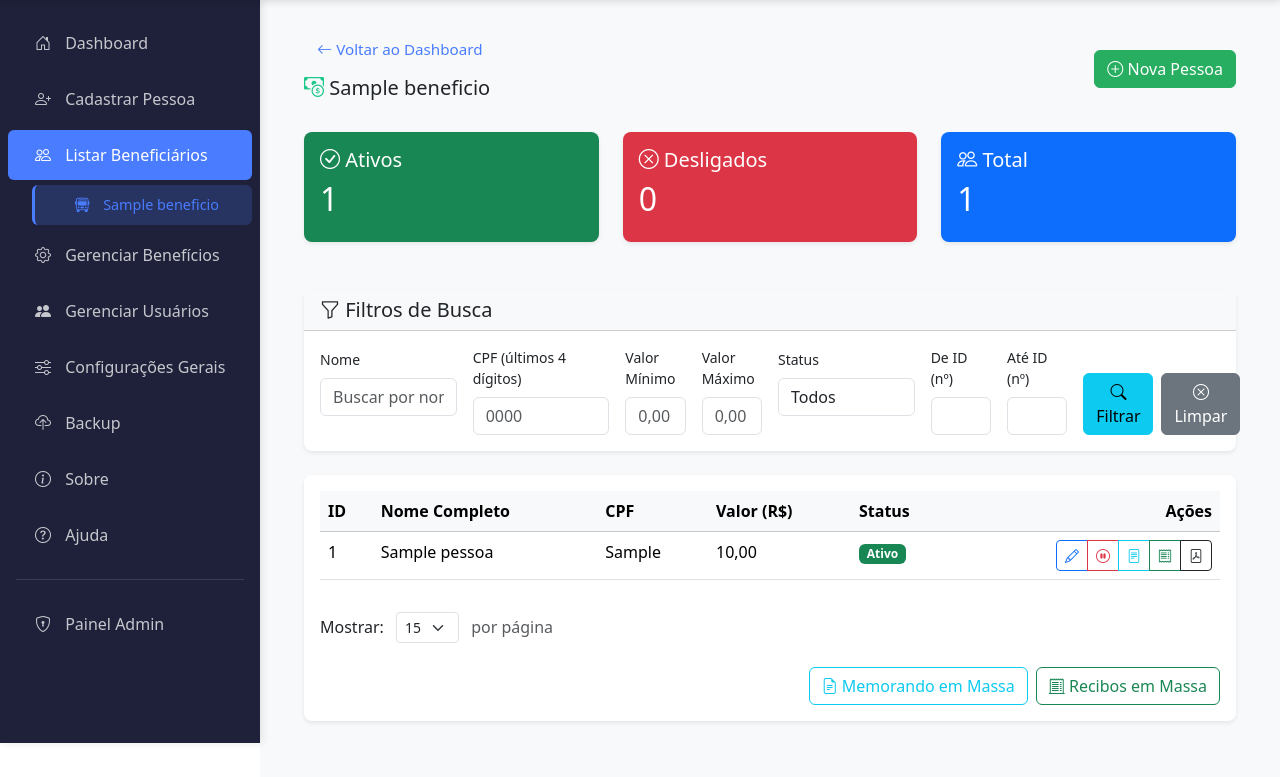
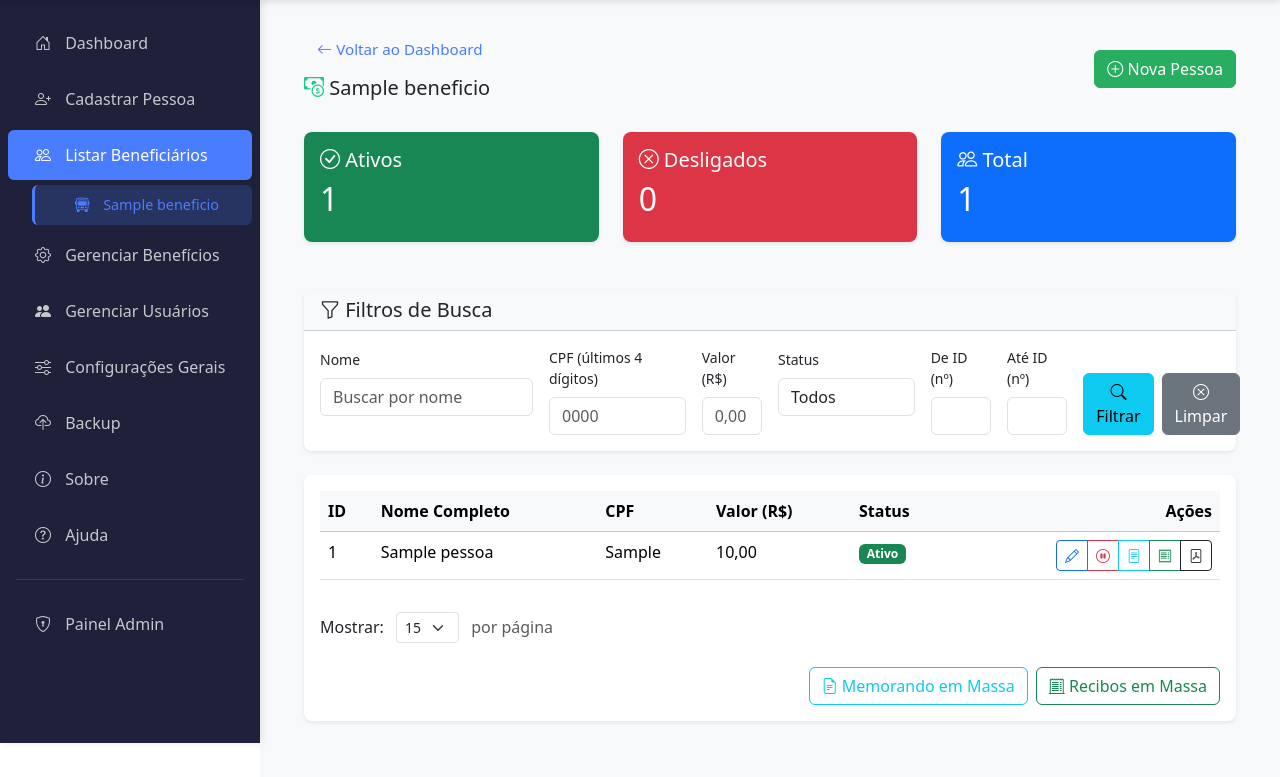
Before and after one commit to David-Felix/mvpgesocial, a Django app: page /beneficio/1/pessoas/ in a window 1280 px wide. Shown: the part 57-834 px from the top of the page. Run offline with Django 5.2, Linux system fonts and the light colour scheme; a user stored in the database is signed in; tables that the repository leaves empty hold one stand-in row (values such as "Sample post").

Commit message:
Ajuste tamanho brasao, novo filtro por valor

```diff
--- a/beneficios/utils.py
+++ b/beneficios/utils.py
@@ -44,7 +44,7 @@ def desenhar_conteudo_recibo(c, pessoa, width, height, margin):
     # Altere o caminho abaixo para o local real da imagem no seu servidor
     caminho_brasao = os.path.join(os.path.dirname(__file__), '..', 'static', 'images', 'brasao.jpg')
     if os.path.exists(caminho_brasao):
-        c.drawImage(caminho_brasao, (width/2) - 1.25*cm, y_header, width=2.5*cm, height=2.5*cm, mask='auto')
+        c.drawImage(caminho_brasao, (width/2) - 0.75*cm, y_header, width=1.5*cm, height=1.5*cm, mask='auto')
         y_header -= 1.5 * cm
     else:
         # Se não houver imagem, apenas pula o espaço
--- a/beneficios/views.py
+++ b/beneficios/views.py
@@ -216,7 +216,7 @@ def pessoas_por_beneficio(request, beneficio_id):
     beneficio = get_object_or_404(Beneficio, pk=beneficio_id)
 
     # Query Base
-    pessoas_query = Pessoa.objects.filter(beneficio=beneficio).order_by('nome_completo')
+    pessoas_query = Pessoa.objects.filter(beneficio=beneficio).select_related('documento').order_by('nome_completo')
 
     # Contagens dos Cards
     stats = pessoas_query.aggregate(
@@ -229,11 +229,9 @@ def pessoas_por_beneficio(request, beneficio_id):
     f_nome = request.GET.get('nome', '').strip()
     f_cpf = request.GET.get('cpf', '').strip()
     f_status = request.GET.get('status', '')
-    f_v_min = request.GET.get('valor_min', '').replace(',', '.')
-    f_v_max = request.GET.get('valor_max', '').replace(',', '.')
+    f_valor = request.GET.get('valor', '').replace(',', '.')
     f_pos_de = request.GET.get('id_de', '').strip()
     f_pos_ate = request.GET.get('id_ate', '').strip()
-    # REMOVIDO: f_sem_doc = request.GET.get('sem_documento', '')
 
     # Filtros no Banco
     pessoas_filtradas = pessoas_query
@@ -246,13 +244,9 @@ def pessoas_por_beneficio(request, beneficio_id):
     elif f_status == 'desativado':
         pessoas_filtradas = pessoas_filtradas.filter(ativo=False)
 
-    # REMOVIDO: Filtro sem documento
-
     try:
-        if f_v_min and float(f_v_min) > 0:
-            pessoas_filtradas = pessoas_filtradas.filter(valor_beneficio__gte=float(f_v_min))
-        if f_v_max and float(f_v_max) > 0:
-            pessoas_filtradas = pessoas_filtradas.filter(valor_beneficio__lte=float(f_v_max))
+        if f_valor and float(f_valor) > 0:
+            pessoas_filtradas = pessoas_filtradas.filter(valor_beneficio=float(f_valor))
     except ValueError:
         pass
 
@@ -312,8 +306,7 @@ def pessoas_por_beneficio(request, beneficio_id):
                 'nome': f_nome,
                 'cpf': f_cpf,
                 'status': f_status,
-                'valor_min': f_v_min,
-                'valor_max': f_v_max,
+                'valor': f_valor,
                 'id_de': f_pos_de,
                 'id_ate': f_pos_ate,
             }
@@ -344,8 +337,7 @@ def pessoas_por_beneficio(request, beneficio_id):
             'nome': f_nome,
             'cpf': f_cpf,
             'status': f_status,
-            'valor_min': f_v_min,
-            'valor_max': f_v_max,
+            'valor': f_valor,
             'id_de': f_pos_de,
             'id_ate': f_pos_ate,
         }
@@ -562,11 +554,7 @@ def gerar_memorando(request, pk):
     except Exception as e:
         messages.error(request, f'Erro ao gerar memorando: {str(e)}')
         return redirect('pessoas_por_beneficio', beneficio_id=pessoa.beneficio.id)
-# views.py - adicionar novas views
 
-# beneficios/views.py - ajustar gerar_memorando_massa
-
-# beneficios/views.py - ajustar gerar_memorando_massa
 
 @login_required
 def gerar_memorando_massa(request, beneficio_id):
@@ -580,8 +568,7 @@ def gerar_memorando_massa(request, beneficio_id):
     f_nome = request.GET.get('nome', '').strip()
     f_cpf = request.GET.get('cpf', '').strip()
     f_status = request.GET.get('status', '')
-    f_v_min = request.GET.get('valor_min', '').replace(',', '.')
-    f_v_max = request.GET.get('valor_max', '').replace(',', '.')
+    f_valor = request.GET.get('valor', '').replace(',', '.')
     f_pos_de = request.GET.get('id_de', '').strip()
     f_pos_ate = request.GET.get('id_ate', '').strip()
 
@@ -595,10 +582,8 @@ def gerar_memorando_massa(request, beneficio_id):
         pessoas_query = pessoas_query.filter(ativo=True)
 
     try:
-        if f_v_min and float(f_v_min) > 0:
-            pessoas_query = pessoas_query.filter(valor_beneficio__gte=float(f_v_min))
-        if f_v_max and float(f_v_max) > 0:
-            pessoas_query = pessoas_query.filter(valor_beneficio__lte=float(f_v_max))
+        if f_valor and float(f_valor) > 0:
+            pessoas_query = pessoas_query.filter(valor_beneficio=float(f_valor))
     except ValueError:
         pass
 
@@ -648,8 +633,6 @@ def gerar_memorando_massa(request, beneficio_id):
         messages.error(request, f'Erro ao gerar memorando em massa: {str(e)}')
         return redirect('pessoas_por_beneficio', beneficio_id=beneficio_id)
 
-# beneficios/views.py - ajustar gerar_recibos_massa
-
 @login_required
 def gerar_recibos_massa(request, beneficio_id):
     """Gera recibos em massa (2 vias para cada pessoa) respeitando os filtros aplicados"""
@@ -662,8 +645,7 @@ def gerar_recibos_massa(request, beneficio_id):
     f_nome = request.GET.get('nome', '').strip()
     f_cpf = request.GET.get('cpf', '').strip()
     f_status = request.GET.get('status', '')
-    f_v_min = request.GET.get('valor_min', '').replace(',', '.')
-    f_v_max = request.GET.get('valor_max', '').replace(',', '.')
+    f_valor = request.GET.get('valor', '').replace(',', '.')
     f_pos_de = request.GET.get('id_de', '').strip()
     f_pos_ate = request.GET.get('id_ate', '').strip()
 
@@ -677,10 +659,8 @@ def gerar_recibos_massa(request, beneficio_id):
         pessoas_query = pessoas_query.filter(ativo=True)
 
     try:
-        if f_v_min and float(f_v_min) > 0:
-            pessoas_query = pessoas_query.filter(valor_beneficio__gte=float(f_v_min))
-        if f_v_max and float(f_v_max) > 0:
-            pessoas_query = pessoas_query.filter(valor_beneficio__lte=float(f_v_max))
+        if f_valor and float(f_valor) > 0:
+            pessoas_query = pessoas_query.filter(valor_beneficio=float(f_valor))
     except ValueError:
         pass
 
--- a/templates/beneficios/pessoas_lista.html
+++ b/templates/beneficios/pessoas_lista.html
@@ -64,7 +64,7 @@
                 <input type="hidden" name="por_pagina" value="{{ por_pagina }}">
 
                 <div class="row g-3">
-                    <div class="col-md-2">
+                    <div class="col-md-3">
                         <label class="form-label small">Nome</label>
                         <input type="text" name="nome" class="form-control"
                                placeholder="Buscar por nome" value="{{ filtros.nome }}">
@@ -76,18 +76,12 @@
                                placeholder="0000" value="{{ filtros.cpf }}">
                     </div>
 
-
                     <div class="col-md-1">
-                        <label class="form-label small">Valor Mínimo</label>
-                        <input type="text" name="valor_min" class="form-control"
-                               placeholder="0,00" value="{{ filtros.valor_min }}">
+                        <label class="form-label small">Valor (R$)</label>
+                        <input type="text" name="valor" class="form-control"
+                               placeholder="0,00" value="{{ filtros.valor }}">
                     </div>
 
-                    <div class="col-md-1">
-                        <label class="form-label small">Valor Máximo</label>
-                        <input type="text" name="valor_max" class="form-control"
-                               placeholder="0,00" value="{{ filtros.valor_max }}">
-                    </div>
                     <div class="col-md-2">
                         <label class="form-label small">Status</label>
                         <select name="status" class="form-control">
@@ -149,7 +143,7 @@
                                 {% if pessoa.ativo %}
                                 <span class="badge bg-success">Ativo</span>
                                 {% else %}
-                                <span class="badge bg-danger">Desativado</span>
+                                <span class="badge bg-danger">Desligado</span>
                                 {% endif %}
                             </td>
                             <td class="text-end">
@@ -163,8 +157,8 @@
                                     {% if pessoa.ativo %}
                                     <a href="{% url 'pessoa_toggle' pessoa.pk %}"
                                        class="btn btn-sm btn-outline-danger"
-                                       onclick="return confirm('Desativar esta pessoa?')"
-                                       title="Desativar">
+                                       onclick="return confirm('Desligar esta pessoa?')"
+                                       title="Desligar">
                                         <i class="bi bi-pause-circle"></i>
                                     </a>
 
@@ -218,7 +212,7 @@
                 <div>
                     <label class="me-2">Mostrar:</label>
                     <select class="form-select form-select-sm d-inline-block" style="width: auto;"
-                            onchange="location.href='?por_pagina=' + this.value + '&nome={{ filtros.nome }}&cpf={{ filtros.cpf }}&status={{ filtros.status }}&valor_min={{ filtros.valor_min }}&valor_max={{ filtros.valor_max }}&id_de={{ filtros.id_de }}&id_ate={{ filtros.id_ate }}'">
+                            onchange="location.href='?por_pagina=' + this.value + '&nome={{ filtros.nome }}&cpf={{ filtros.cpf }}&status={{ filtros.status }}&valor={{ filtros.valor }}&id_de={{ filtros.id_de }}&id_ate={{ filtros.id_ate }}'">
                         <option value="15" {% if por_pagina == 15 %}selected{% endif %}>15</option>
                         <option value="25" {% if por_pagina == 25 %}selected{% endif %}>25</option>
                         <option value="50" {% if por_pagina == 50 %}selected{% endif %}>50</option>
@@ -231,10 +225,10 @@
                     <ul class="pagination pagination-sm mb-0">
                         {% if pessoas.has_previous %}
                         <li class="page-item">
-                            <a class="page-link" href="?page=1&por_pagina={{ por_pagina }}&nome={{ filtros.nome }}&cpf={{ filtros.cpf }}&status={{ filtros.status }}&valor_min={{ filtros.valor_min }}&valor_max={{ filtros.valor_max }}&id_de={{ filtros.id_de }}&id_ate={{ filtros.id_ate }}">Primeira</a>
+                            <a class="page-link" href="?page=1&por_pagina={{ por_pagina }}&nome={{ filtros.nome }}&cpf={{ filtros.cpf }}&status={{ filtros.status }}&valor={{ filtros.valor }}&id_de={{ filtros.id_de }}&id_ate={{ filtros.id_ate }}">Primeira</a>
                         </li>
                         <li class="page-item">
-                            <a class="page-link" href="?page={{ pessoas.previous_page_number }}&por_pagina={{ por_pagina }}&nome={{ filtros.nome }}&cpf={{ filtros.cpf }}&status={{ filtros.status }}&valor_min={{ filtros.valor_min }}&valor_max={{ filtros.valor_max }}&id_de={{ filtros.id_de }}&id_ate={{ filtros.id_ate }}">Anterior</a>
+                            <a class="page-link" href="?page={{ pessoas.previous_page_number }}&por_pagina={{ por_pagina }}&nome={{ filtros.nome }}&cpf={{ filtros.cpf }}&status={{ filtros.status }}&valor={{ filtros.valor }}&id_de={{ filtros.id_de }}&id_ate={{ filtros.id_ate }}">Anterior</a>
                         </li>
                         {% endif %}
 
@@ -244,10 +238,10 @@
 
                         {% if pessoas.has_next %}
                         <li class="page-item">
-                            <a class="page-link" href="?page={{ pessoas.next_page_number }}&por_pagina={{ por_pagina }}&nome={{ filtros.nome }}&cpf={{ filtros.cpf }}&status={{ filtros.status }}&valor_min={{ filtros.valor_min }}&valor_max={{ filtros.valor_max }}&id_de={{ filtros.id_de }}&id_ate={{ filtros.id_ate }}">Próxima</a>
+                            <a class="page-link" href="?page={{ pessoas.next_page_number }}&por_pagina={{ por_pagina }}&nome={{ filtros.nome }}&cpf={{ filtros.cpf }}&status={{ filtros.status }}&valor={{ filtros.valor }}&id_de={{ filtros.id_de }}&id_ate={{ filtros.id_ate }}">Próxima</a>
                         </li>
                         <li class="page-item">
-                            <a class="page-link" href="?page={{ pessoas.paginator.num_pages }}&por_pagina={{ por_pagina }}&nome={{ filtros.nome }}&cpf={{ filtros.cpf }}&status={{ filtros.status }}&valor_min={{ filtros.valor_min }}&valor_max={{ filtros.valor_max }}&id_de={{ filtros.id_de }}&id_ate={{ filtros.id_ate }}">Última</a>
+                            <a class="page-link" href="?page={{ pessoas.paginator.num_pages }}&por_pagina={{ por_pagina }}&nome={{ filtros.nome }}&cpf={{ filtros.cpf }}&status={{ filtros.status }}&valor={{ filtros.valor }}&id_de={{ filtros.id_de }}&id_ate={{ filtros.id_ate }}">Última</a>
                         </li>
                         {% endif %}
                     </ul>
@@ -257,12 +251,12 @@
 
             <!-- Botões em Massa -->
             <div class="d-flex justify-content-end mt-4 gap-2">
-                <a href="{% url 'gerar_memorando_massa' beneficio.id %}?nome={{ filtros.nome }}&cpf={{ filtros.cpf }}&status={{ filtros.status }}&valor_min={{ filtros.valor_min }}&valor_max={{ filtros.valor_max }}&id_de={{ filtros.id_de }}&id_ate={{ filtros.id_ate }}"
+                <a href="{% url 'gerar_memorando_massa' beneficio.id %}?nome={{ filtros.nome }}&cpf={{ filtros.cpf }}&status={{ filtros.status }}&valor={{ filtros.valor }}&id_de={{ filtros.id_de }}&id_ate={{ filtros.id_ate }}"
                    class="btn btn-outline-info"
                    target="_blank">
                     <i class="bi bi-file-earmark-text"></i> Memorando em Massa
                 </a>
-                <a href="{% url 'gerar_recibos_massa' beneficio.id %}?nome={{ filtros.nome }}&cpf={{ filtros.cpf }}&status={{ filtros.status }}&valor_min={{ filtros.valor_min }}&valor_max={{ filtros.valor_max }}&id_de={{ filtros.id_de }}&id_ate={{ filtros.id_ate }}"
+                <a href="{% url 'gerar_recibos_massa' beneficio.id %}?nome={{ filtros.nome }}&cpf={{ filtros.cpf }}&status={{ filtros.status }}&valor={{ filtros.valor }}&id_de={{ filtros.id_de }}&id_ate={{ filtros.id_ate }}"
                    class="btn btn-outline-success"
                    target="_blank">
                     <i class="bi bi-receipt-cutoff"></i> Recibos em Massa
@@ -272,7 +266,7 @@
             <div class="text-center py-5">
                 <i class="bi bi-inbox" style="font-size: 4rem; color: #ccc;"></i>
 
-                {% if filtros.nome or filtros.cpf or filtros.status or filtros.valor_min or filtros.valor_max or filtros.id_de or filtros.id_ate %}
+                {% if filtros.nome or filtros.cpf or filtros.status or filtros.valor or filtros.id_de or filtros.id_ate %}
                     <p class="text-muted mt-3">Nenhuma pessoa encontrada com os filtros aplicados.</p>
                     <a href="{% url 'pessoas_por_beneficio' beneficio.id %}" class="btn btn-primary">
                         <i class="bi bi-arrow-left"></i> Limpar Filtros
```
